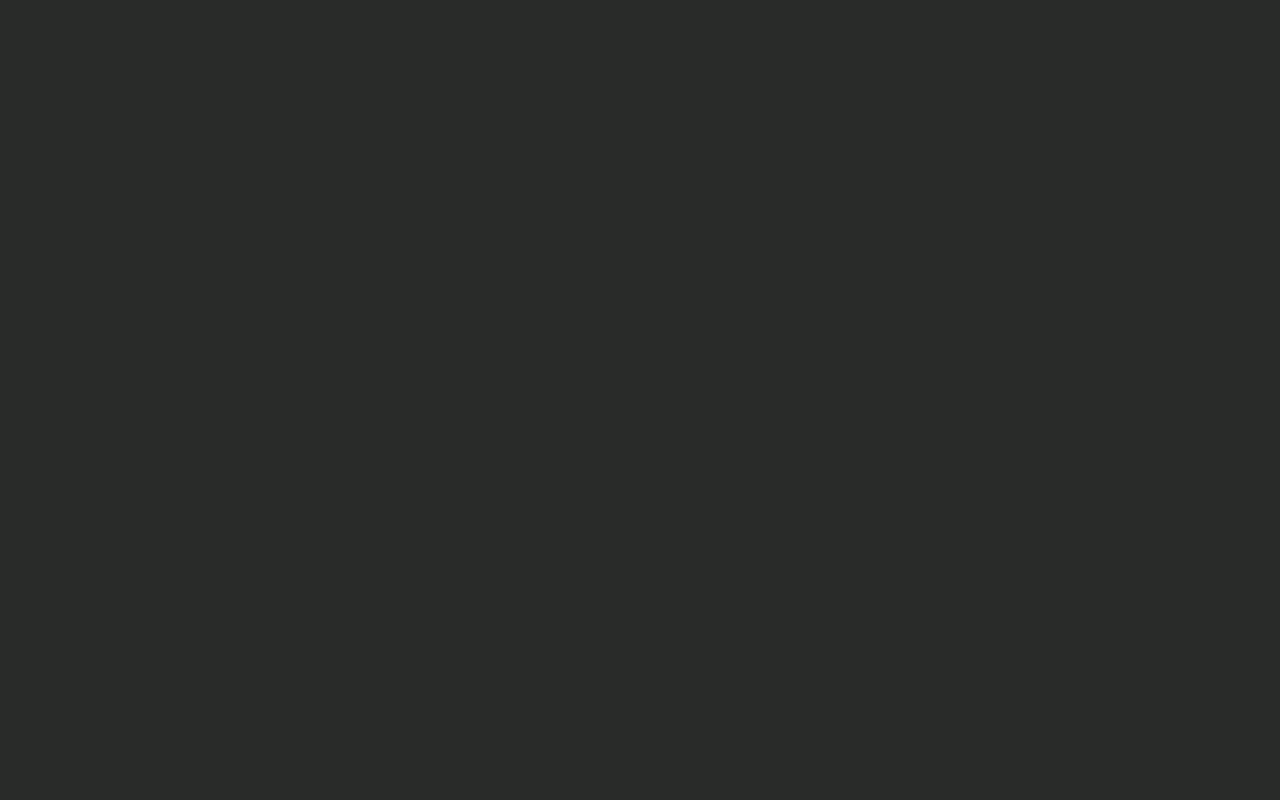
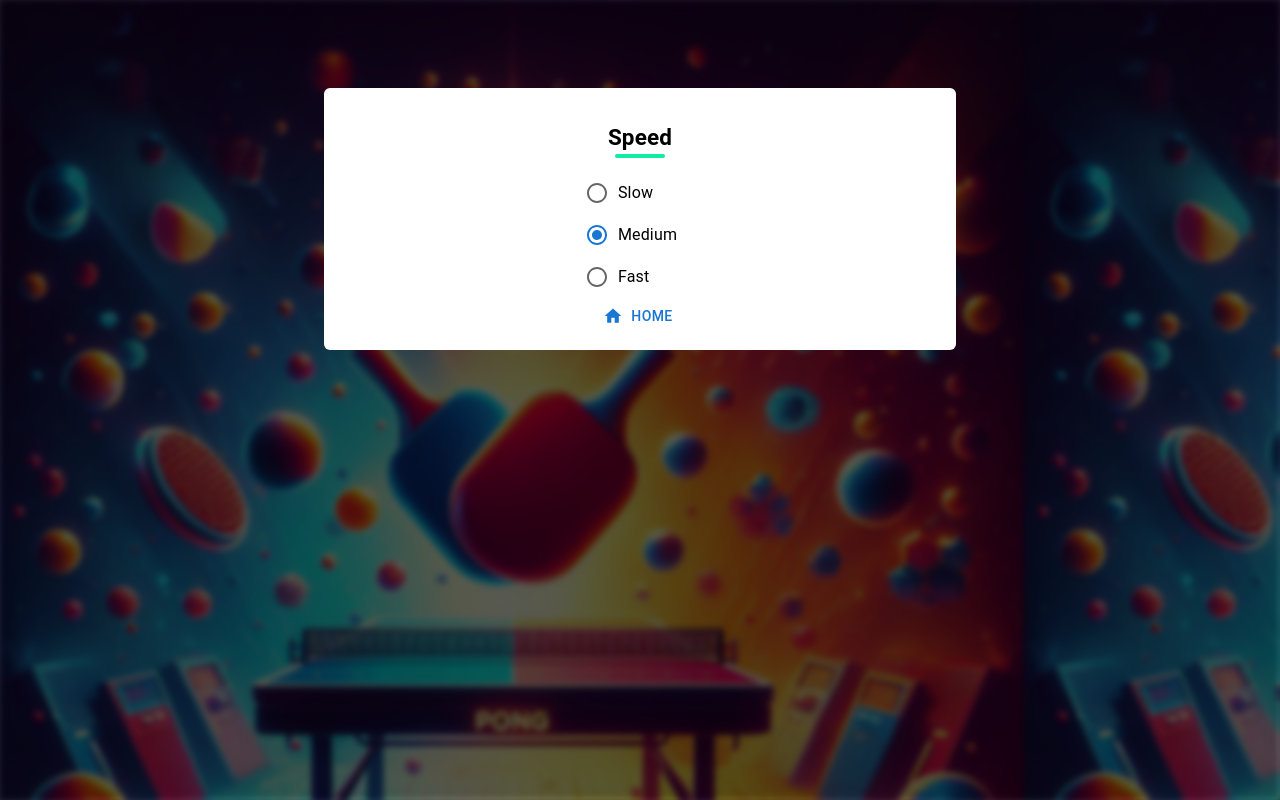
Before and after one commit to Ramzi-Abidi/Pong, a React (Vite) app: page /settings in a window 1280 px wide. Before the commit this address had no page. Built offline with nearby package versions, Linux system fonts and the light colour scheme.

Commit message:
Issue 43

```diff
--- a/src/App.tsx
+++ b/src/App.tsx
@@ -3,6 +3,7 @@ import { useState } from "react";
 import SinglePlayerMode from "./views/SinglePlayerMode";
 import MultiplePlayerMode from "./views/MultiplePlayerMode";
 import Home from "./views/Home";
+import Settings from "./views/Settings";
 
 const App = () => {
 
@@ -12,12 +13,24 @@ const App = () => {
         setIsSoundOn(isSoundOn => !isSoundOn);
     }
 
+    const [settings, setSettings] = useState({
+        speedOption : 'medium'
+    });
+    const updateSpeed = (option: string) => {
+        setSettings({ ...settings, speedOption: option})
+    }
+
+    const handleCallBack = (data: any, showSettings: boolean) => {
+        updateSpeed(data.speedOption);
+    }
+
     return (
         <Router>
             <Routes>
                 <Route index path="/" element={<Home isSoundOn={isSoundOn} onSoundChange={handleSoundChange}/>} />
-                <Route index path="/multiple-player" element={<MultiplePlayerMode isSoundOn={isSoundOn}/>} />
-                <Route index path="/single-player" element={<SinglePlayerMode isSoundOn={isSoundOn}/>} />
+                <Route index path="/multiple-player" element={<MultiplePlayerMode settings={settings}  isSoundOn={isSoundOn}/>} />
+                <Route index path="/single-player" element={<SinglePlayerMode settings = {settings} isSoundOn={isSoundOn} />} />
+                <Route index path="/settings" element={<Settings parentCallBack={handleCallBack} settings={settings} isSoundOn={isSoundOn}/>} />
             </Routes>
         </Router>
     );
--- /dev/null
+++ b/src/utils/speedOptions.ts
@@ -0,0 +1,13 @@
+// speedOptions.js
+
+interface SpeedOptions {
+  [key: string]: { velocityX: number; velocityY: number };
+}
+
+const speedOptions : SpeedOptions = {
+  slow: { velocityX: 0.5, velocityY: 1.5 },
+  medium: { velocityX: 1, velocityY: 2 },
+  fast: { velocityX: 2, velocityY: 3 }
+};
+
+export default speedOptions;
--- a/src/views/Home.tsx
+++ b/src/views/Home.tsx
@@ -35,7 +35,8 @@ const Home: React.FC<HomeProps> = ({ isSoundOn, onSoundChange }) => {
 
         // if user clicks on settings button
         if (clickedEl.indexOf("settings") !== -1) {
-            alert("Still working on the settings!");
+            //alert("Still working on the settings!");
+            navigate('/settings');
         }
         // if user clicks on single-player button
         else if (clickedEl.indexOf("single") !== -1) {
--- a/src/views/MultiplePlayerMode.tsx
+++ b/src/views/MultiplePlayerMode.tsx
@@ -1,6 +1,6 @@
 import React, { useEffect, useRef, useState } from "react";
 import swal from "sweetalert";
-import { ball, player, score } from "../utils/types";
+import { MultiplePlayerModeProps, ball, player, score } from "../utils/types";
 import pongImage from "../assets/pong-header.png";
 import hitSound from "../assets/Paddle Ball Hit Sound Effect HD.mp3";
 import goalSound from "../assets/goal.mp3";
@@ -8,13 +8,10 @@ import buttonClickSound from "../assets/button-click-sound.mp3";
 import { useNavigate } from "react-router-dom";
 import AudioComponent from "../components/Audio";
 import backgroundMusic from "../assets/background-music.mp3";
-
-interface MultiplePlayerModeProps {
-    isSoundOn: boolean;
-}
+import speedOptions from "../utils/speedOptions";
 
 const MultiplePlayerMode: React.FC<MultiplePlayerModeProps> = ({
-    isSoundOn,
+    settings, isSoundOn
 }) => {
     let boardWidth: number = 600;
     let boardHeight: number = 400;
@@ -57,6 +54,10 @@ const MultiplePlayerMode: React.FC<MultiplePlayerModeProps> = ({
         velocityX: 1, // shhifting by 1px
         velocityY: 2, // shhifting by 2px
     };
+
+  // Update ball object's velocity properties
+  ball.velocityX =  speedOptions[settings.speedOption].velocityX;
+  ball.velocityY = speedOptions[settings.speedOption].velocityY;
 
     const [firstPlayerName, setFirstNamePlayer] = useState<string>("Player 1");
     const [winningNumber, setWinningNumber] = useState<number>(10);
--- /dev/null
+++ b/src/views/Settings.tsx
@@ -0,0 +1,58 @@
+
+import {Radio, FormControl, FormControlLabel, FormLabel, RadioGroup, Button, Icon} from '@mui/material'
+import { useState } from 'react'
+import { useNavigate } from 'react-router-dom';
+import HomeIcon from '@mui/icons-material/Home';
+
+const Settings = (props: any) => {
+    const navigate = useNavigate();
+
+    const [settings, setSettings] = useState(props.settings);
+    const handleChange = (event:any) => {
+        const option = event.target.value;
+        setSettings({ ...settings, speedOption: option });
+    }
+
+    const onTrigger = () => {
+        props.parentCallBack(settings, false);
+        navigate("/");
+    }
+
+    return (
+    <div className="slowed-blurry-background">
+      <div className="overlay"></div>
+        <div className="pong-background"></div>
+            <section className = "stepper disable-blur">
+                <FormControl>
+                    <FormLabel id="demo-radio-buttons-group-label">
+                        <div className="title home-title-section">
+                            <h3>Speed</h3>
+                        </div>
+                    </FormLabel>
+
+                    <RadioGroup
+                    aria-labelledby='demo-radio-buttons-group-label'
+                    defaultValue='Medium'
+                    name='radio-buttons-group'
+                    value = {settings.speedOption} onChange={handleChange}>
+                        <FormControlLabel value= 'slow' control={<Radio />} label='Slow' />
+                        <FormControlLabel value= 'medium' control={<Radio />} label='Medium' />
+                        <FormControlLabel value= 'fast' control={<Radio />} label='Fast' />
+                    </RadioGroup>
+
+                    {/* More settings be added here and wrapped to a data object to be sent back to parentCallBack */}
+
+                            <Button
+                                onClick={onTrigger}
+                                className="two-player"
+                                startIcon={<HomeIcon />}>
+                                {" "}
+                                Home{" "}
+                            </Button>
+                </FormControl>
+            </section>
+        </div>
+  )
+}
+
+export default Settings
--- a/src/views/SinglePlayerMode.tsx
+++ b/src/views/SinglePlayerMode.tsx
@@ -9,8 +9,9 @@ import { Button } from "@mui/material";
 import { useNavigate } from "react-router-dom";
 import AudioComponent from "../components/Audio";
 import backgroundMusic from "../assets/background-music.mp3";
+import speedOptions from "../utils/speedOptions";
 
-const SinglePlayerMode: React.FC<SinglePlayerModeProps> = ({ isSoundOn }) => {
+const SinglePlayerMode: React.FC<SinglePlayerModeProps> = ({ settings, isSoundOn }) => {
     let boardWidth: number = 600;
     let boardHeight: number = 400;
     let context: CanvasRenderingContext2D;
@@ -52,6 +53,11 @@ const SinglePlayerMode: React.FC<SinglePlayerModeProps> = ({ isSoundOn }) => {
         velocityX: 1, // shhifting by 1px
         velocityY: 2, // shhifting by 2px
     };
+
+  // Update ball object's velocity properties
+  ball.velocityX =  speedOptions[settings.speedOption].velocityX;
+  ball.velocityY = speedOptions[settings.speedOption].velocityY;
+
 
     const [firstPlayerName, setFirstNamePlayer] = useState<string>("Player 1");
     const [winningNumber, setWinningNumber] = useState<number>(10);
```
Also changed, not shown: src/utils/types.ts (+10 -0 lines).
